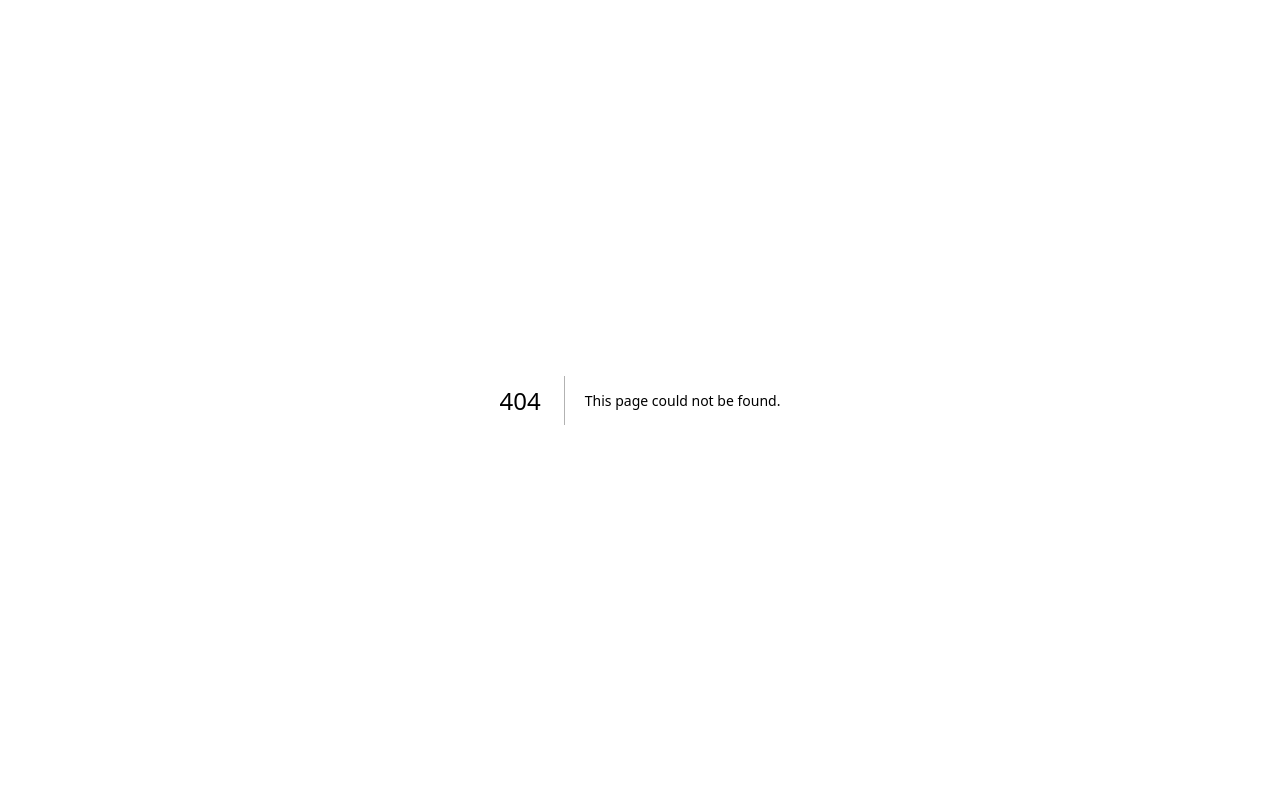
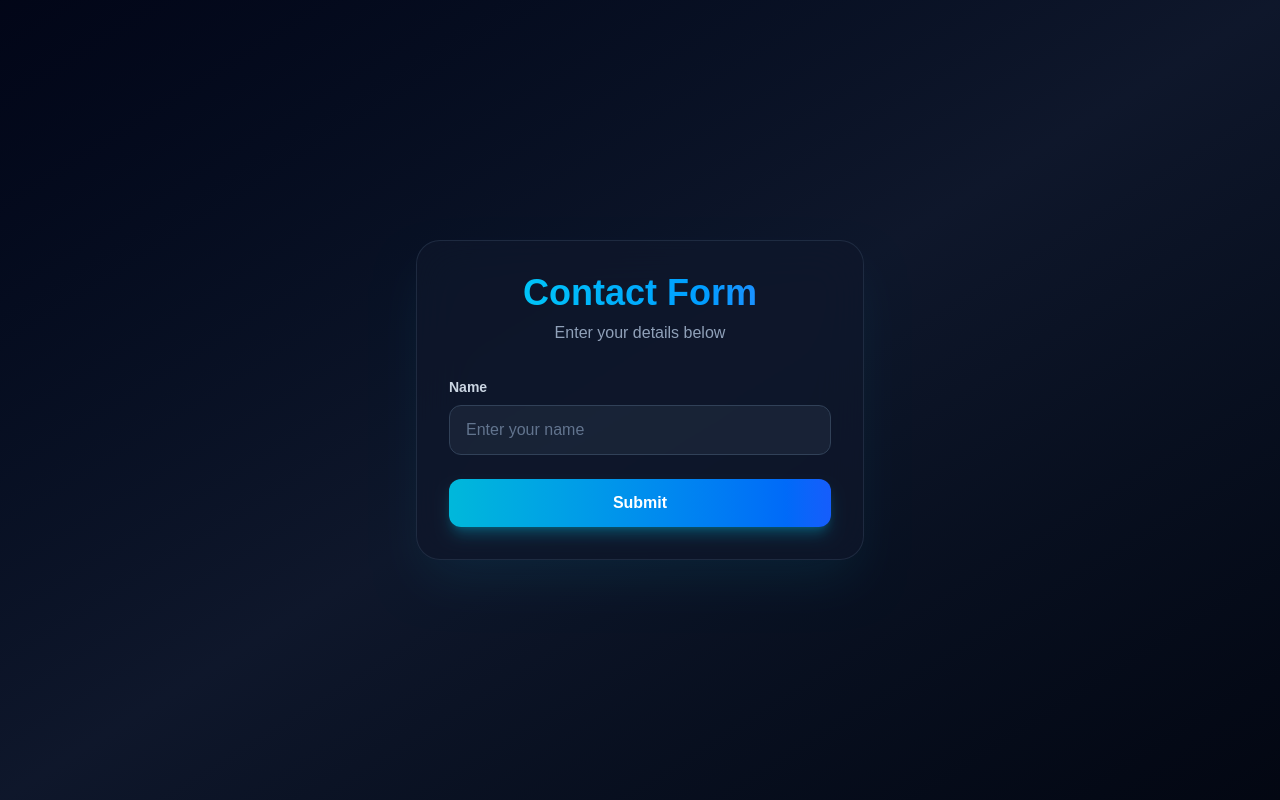
Before and after one commit to parvbilla/NextJS, a Next.js app: page /recontact in a window 1280 px wide. Before the commit this address had no page. Built offline with nearby package versions, Linux system fonts and the light colour scheme.

Commit message:
Day 17: Added Recontact Page

```diff
--- /dev/null
+++ b/app/recontact/action.jsx
@@ -0,0 +1,15 @@
+
+"use server"
+
+import { redirect } from "next/navigation";
+
+export async function saveReContact(formData) {
+    const name = formData.get("name");
+    console.log(name);
+
+    await new Promise((res)=>setTimeout(res,3000));
+
+    console.log("data saved successfully....");
+
+    redirect("/success");
+}
--- /dev/null
+++ b/app/recontact/page.jsx
@@ -0,0 +1,50 @@
+"use client"
+
+import { saveReContact } from "./action";
+
+function Recontact() {
+    return (
+        <div className="min-h-screen flex items-center justify-center bg-gradient-to-br from-slate-950 via-slate-900 to-gray-950 px-4">
+
+            <div className="w-full max-w-md rounded-3xl border border-slate-700/50 bg-slate-900/70 backdrop-blur-xl shadow-2xl shadow-cyan-500/10 p-8">
+
+                <div className="text-center mb-8">
+                    <h1 className="text-4xl font-bold bg-gradient-to-r from-cyan-400 to-blue-500 bg-clip-text text-transparent">
+                        Contact Form
+                    </h1>
+                    <p className="text-slate-400 mt-2">
+                        Enter your details below
+                    </p>
+                </div>
+
+                <form action={saveReContact} className="space-y-6">
+
+                    <div>
+                        <label className="block text-sm font-semibold text-slate-300 mb-2">
+                            Name
+                        </label>
+
+                        <input
+                            type="text"
+                            placeholder="Enter your name"
+                            required
+                            name="name"
+                            className="w-full rounded-xl border border-slate-700 bg-slate-800/70 px-4 py-3 text-white placeholder-slate-500 outline-none transition-all duration-300 focus:border-cyan-400 focus:ring-4 focus:ring-cyan-500/20"
+                        />
+                    </div>
+
+                    <button
+                        className="w-full rounded-xl bg-gradient-to-r from-cyan-500 to-blue-600 py-3 font-semibold text-white shadow-lg shadow-cyan-500/30 transition-all duration-300 hover:scale-[1.02] hover:shadow-cyan-500/50 active:scale-95"
+                    >
+                        Submit
+                    </button>
+
+                </form>
+
+            </div>
+
+        </div>
+    );
+}
+
+export default Recontact;
```
